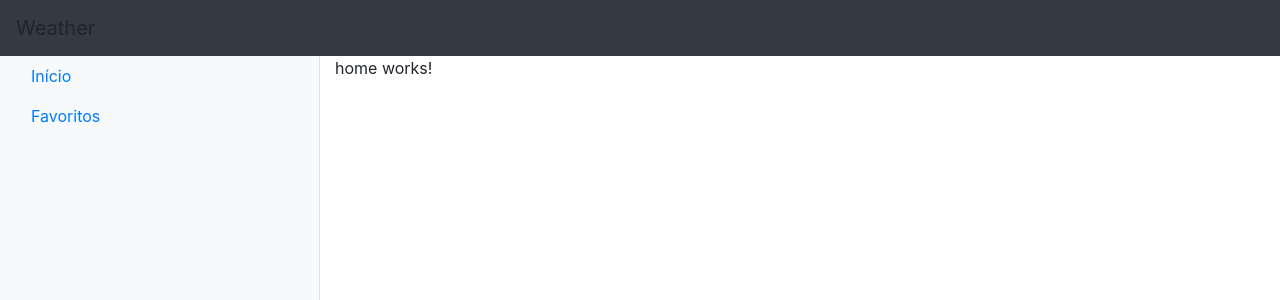
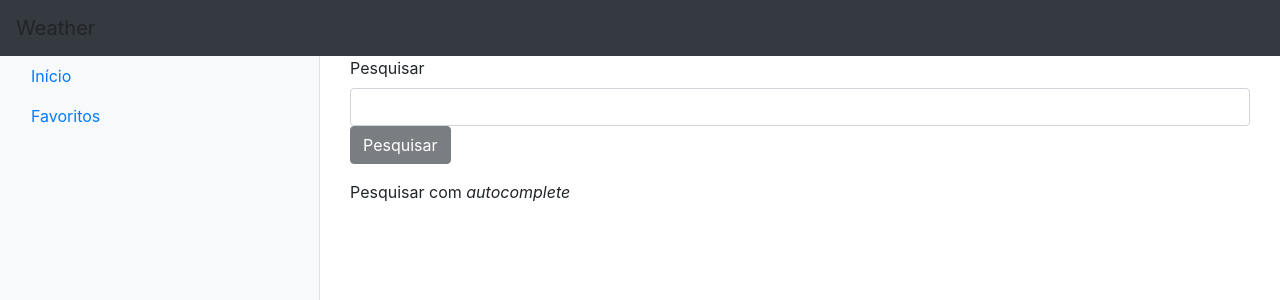
Before and after one commit to Pietro-berg7/Angular-Weather-Project, an Angular app: page / in a window 1280 px wide. Shown: the top 300 px of the page. Built offline with nearby package versions, Linux system fonts and the light colour scheme.

Commit message:
adiciona formulário de pesquisa na página home

```diff
--- a/src/app/app.module.ts
+++ b/src/app/app.module.ts
@@ -3,10 +3,12 @@
 
 import { AppRoutingModule } from './app-routing.module';
 import { AppComponent } from './app.component';
+import { HomeModule } from './pages/home/home.module';
+import { BookmarksModule } from './pages/bookmarks/bookmarks.module';
 
 @NgModule({
   declarations: [AppComponent],
-  imports: [BrowserModule, AppRoutingModule],
+  imports: [BrowserModule, AppRoutingModule, HomeModule, BookmarksModule],
   providers: [],
   bootstrap: [AppComponent],
 })
--- a/src/app/pages/home/home.page.html
+++ b/src/app/pages/home/home.page.html
@@ -1 +1,22 @@
-<p>home works!</p>
+<div class="container-fluid">
+  <div class="search-container">
+    <div class="form-group">
+      <label>Pesquisar</label>
+
+      <div>
+        <input class="form-control" [formControl]="searchControl" />
+        <button
+          class="btn btn-dark"
+          [disabled]="!searchControl.valid"
+          (click)="doSearch()"
+        >
+          Pesquisar
+        </button>
+      </div>
+    </div>
+
+    <div class="form-group">
+      <label>Pesquisar com <i>autocomplete</i></label>
+    </div>
+  </div>
+</div>
--- a/src/app/pages/home/home.page.ts
+++ b/src/app/pages/home/home.page.ts
@@ -1,10 +1,21 @@
-import { Component } from '@angular/core';
+import { Component, OnInit } from '@angular/core';
+import { FormControl, Validators } from '@angular/forms';
 
 @Component({
   selector: 'app-home',
   templateUrl: './home.page.html',
-  styleUrls: ['./home.page.css']
+  styleUrls: ['./home.page.css'],
 })
-export class HomePage {
+export class HomePage implements OnInit {
+  searchControl: FormControl;
 
+  constructor() {
+    this.searchControl = new FormControl('', Validators.required);
+  }
+
+  ngOnInit(): void {}
+
+  doSearch() {
+    console.log(this.searchControl.value);
+  }
 }
```
Also changed, not shown: src/app/pages/home/home.module.ts (+4 -9 lines).
